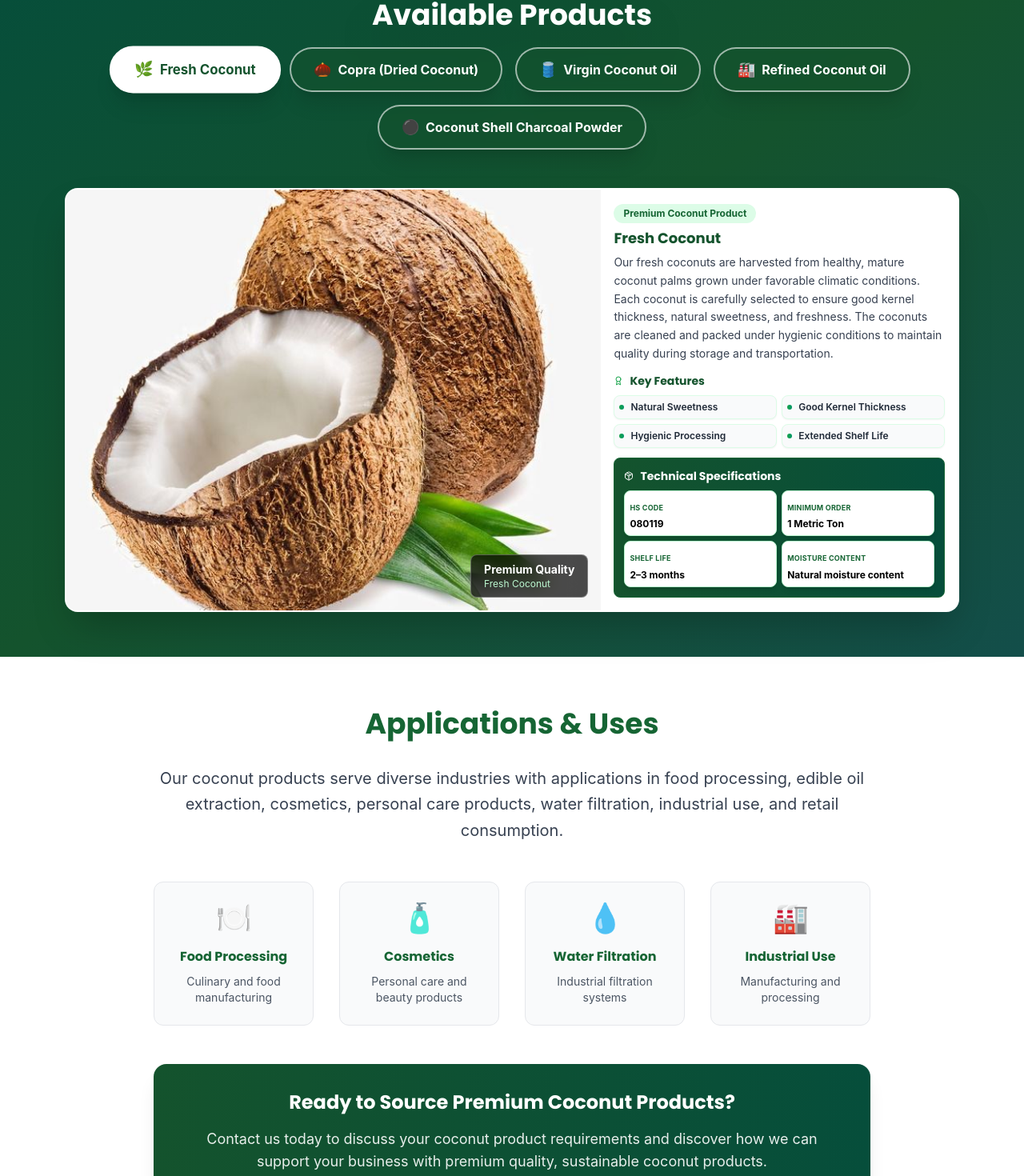
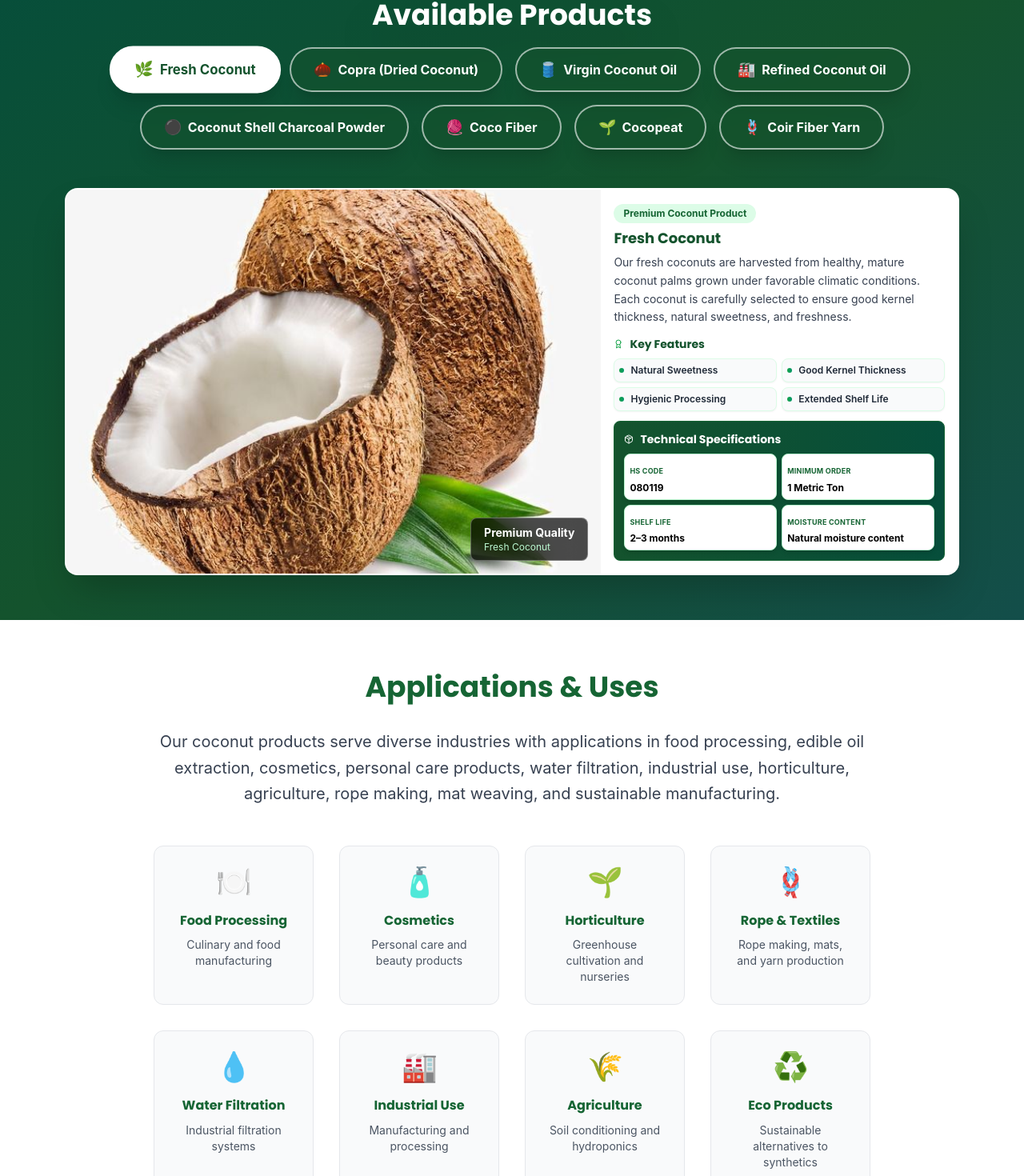
Before and after one commit to mdanouf44-cyber/JangamaJyothii, a Next.js app: page /products/coconut in a window 1280 px wide. Shown: the part 2775-4245 px from the top of the page at 80% size. Built offline with nearby package versions, Linux system fonts and the light colour scheme; no server answers.

Commit message:
Add 3 new coconut product varieties: Coco Fiber, Cocopeat, and Coir Fiber Yarn with compact layout

```diff
--- a/src/app/products/coconut/page.tsx
+++ b/src/app/products/coconut/page.tsx
@@ -46,7 +46,7 @@ const CoconutPage = () => {
     {
       name: 'Fresh Coconut',
       description:
-        'Our fresh coconuts are harvested from healthy, mature coconut palms grown under favorable climatic conditions. Each coconut is carefully selected to ensure good kernel thickness, natural sweetness, and freshness. The coconuts are cleaned and packed under hygienic conditions to maintain quality during storage and transportation.',
+        'Our fresh coconuts are harvested from healthy, mature coconut palms grown under favorable climatic conditions. Each coconut is carefully selected to ensure good kernel thickness, natural sweetness, and freshness.',
       features: [
         'Natural Sweetness',
         'Good Kernel Thickness',
@@ -66,7 +66,7 @@ const CoconutPage = () => {
     {
       name: 'Copra (Dried Coconut)',
       description:
-        'Copra is produced by drying mature coconut kernels under controlled conditions to reduce moisture content and increase oil yield. Our copra is known for its uniform drying, high oil content, and low moisture level. It is processed and graded to meet international export standards.',
+        'Copra is produced by drying mature coconut kernels under controlled conditions to reduce moisture content and increase oil yield. Our copra is known for its uniform drying, high oil content, and low moisture level.',
       features: [
         'Uniform Drying',
         'High Oil Content',
@@ -86,7 +86,7 @@ const CoconutPage = () => {
     {
       name: 'Virgin Coconut Oil',
       description:
-        'Virgin coconut oil is extracted from fresh coconut kernels using cold-processing methods without the use of chemicals or high heat. This process helps retain the natural aroma, nutrients, and beneficial properties of coconut oil. The oil is clear, naturally fragrant, and rich in medium-chain fatty acids.',
+        'Virgin coconut oil is extracted from fresh coconut kernels using cold-processing methods without the use of chemicals or high heat. This process helps retain the natural aroma, nutrients, and beneficial properties of coconut oil.',
       features: [
         'Cold-Processed',
         'Chemical-Free',
@@ -106,7 +106,7 @@ const CoconutPage = () => {
     {
       name: 'Refined Coconut Oil',
       description:
-        'Refined coconut oil is produced from dried copra and refined to remove impurities, odor, and color, resulting in a stable and neutral oil. This oil is suitable for high-temperature cooking and large-scale food manufacturing due to its long shelf life and consistent quality.',
+        'Refined coconut oil is produced from dried copra and refined to remove impurities, odor, and color, resulting in a stable and neutral oil. This oil is suitable for high-temperature cooking and large-scale food manufacturing.',
       features: [
         'Neutral Taste',
         'High Temperature Stable',
@@ -126,7 +126,7 @@ const CoconutPage = () => {
     {
       name: 'Coconut Shell Charcoal Powder',
       description:
-        'Coconut shell charcoal powder is produced from mature coconut shells through controlled carbonization. The resulting charcoal is high in carbon content, low in ash, and environmentally friendly. It is a sustainable product made from agricultural waste without the use of chemical additives.',
+        'Coconut shell charcoal powder is produced from mature coconut shells through controlled carbonization. The resulting charcoal is high in carbon content, low in ash, and environmentally friendly.',
       features: [
         'High Carbon Content',
         'Low Ash',
@@ -142,6 +142,66 @@ const CoconutPage = () => {
       color: 'from-gray-700 to-black',
       icon: '⚫',
       image: '/coconut-shell-charcoal-powder.jpg',
+    },
+    {
+      name: 'Coco Fiber',
+      description:
+        'Coco fiber is a natural fiber extracted from the outer husk of mature coconuts. It is known for its high strength, durability, resistance to saltwater, and eco-friendly nature.',
+      features: [
+        'High Strength',
+        'Saltwater Resistant',
+        'Eco-Friendly',
+        'Natural Resilience',
+      ],
+      specs: {
+        hsCode: '530500',
+        moq: '1 Metric Ton',
+        shelfLife: '24 months',
+        moisture: 'Max 15%',
+      },
+      color: 'from-brown-600 to-amber-800',
+      icon: '🧶',
+      image: '/coco-fiber.jpg',
+    },
+    {
+      name: 'Cocopeat',
+      description:
+        'Cocopeat, also known as coir pith, is a natural by-product obtained during the extraction of coconut fiber. It is widely valued for its excellent water retention capacity, high porosity, and eco-friendly properties.',
+      features: [
+        'Water Retention',
+        'High Porosity',
+        'Soil Conditioning',
+        'Organic Farming',
+      ],
+      specs: {
+        hsCode: '270300',
+        moq: '1 Metric Ton',
+        shelfLife: '24–36 months',
+        moisture: 'Max 15–18%',
+      },
+      color: 'from-orange-600 to-red-700',
+      icon: '🌱',
+      image: '/cocopeat.jpg',
+    },
+    {
+      name: 'Coir Fiber Yarn',
+      description:
+        'Coir fiber yarn is produced by spinning natural coconut fibers into uniform yarn using traditional and mechanized processes. It is known for its high tensile strength, durability, and resistance to moisture.',
+      features: [
+        'High Tensile Strength',
+        'Moisture Resistant',
+        'Biodegradable',
+        'Various Thicknesses',
+      ],
+      specs: {
+        hsCode: '530820',
+        moq: '500 KG',
+        shelfLife: '24 months',
+        moisture: 'Max 15%',
+      },
+      color: 'from-yellow-600 to-orange-700',
+      icon: '🪢',
+      image: '/coir-fiber-yarn.jpg',
     },
   ]
 
@@ -551,8 +611,8 @@ const CoconutPage = () => {
             <p className="text-xl text-gray-700 leading-relaxed mb-12">
               Our coconut products serve diverse industries with applications in
               food processing, edible oil extraction, cosmetics, personal care
-              products, water filtration, industrial use, and retail
-              consumption.
+              products, water filtration, industrial use, horticulture, agriculture,
+              rope making, mat weaving, and sustainable manufacturing.
             </p>
 
             <div className="grid grid-cols-2 md:grid-cols-4 gap-8 mb-12">
@@ -568,6 +628,16 @@ const CoconutPage = () => {
                   desc: 'Personal care and beauty products',
                 },
                 {
+                  icon: '🌱',
+                  label: 'Horticulture',
+                  desc: 'Greenhouse cultivation and nurseries',
+                },
+                {
+                  icon: '🪢',
+                  label: 'Rope & Textiles',
+                  desc: 'Rope making, mats, and yarn production',
+                },
+                {
                   icon: '💧',
                   label: 'Water Filtration',
                   desc: 'Industrial filtration systems',
@@ -576,6 +646,16 @@ const CoconutPage = () => {
                   icon: '🏭',
                   label: 'Industrial Use',
                   desc: 'Manufacturing and processing',
+                },
+                {
+                  icon: '🌾',
+                  label: 'Agriculture',
+                  desc: 'Soil conditioning and hydroponics',
+                },
+                {
+                  icon: '♻️',
+                  label: 'Eco Products',
+                  desc: 'Sustainable alternatives to synthetics',
                 },
               ].map((application, index) => (
                 <div
```
